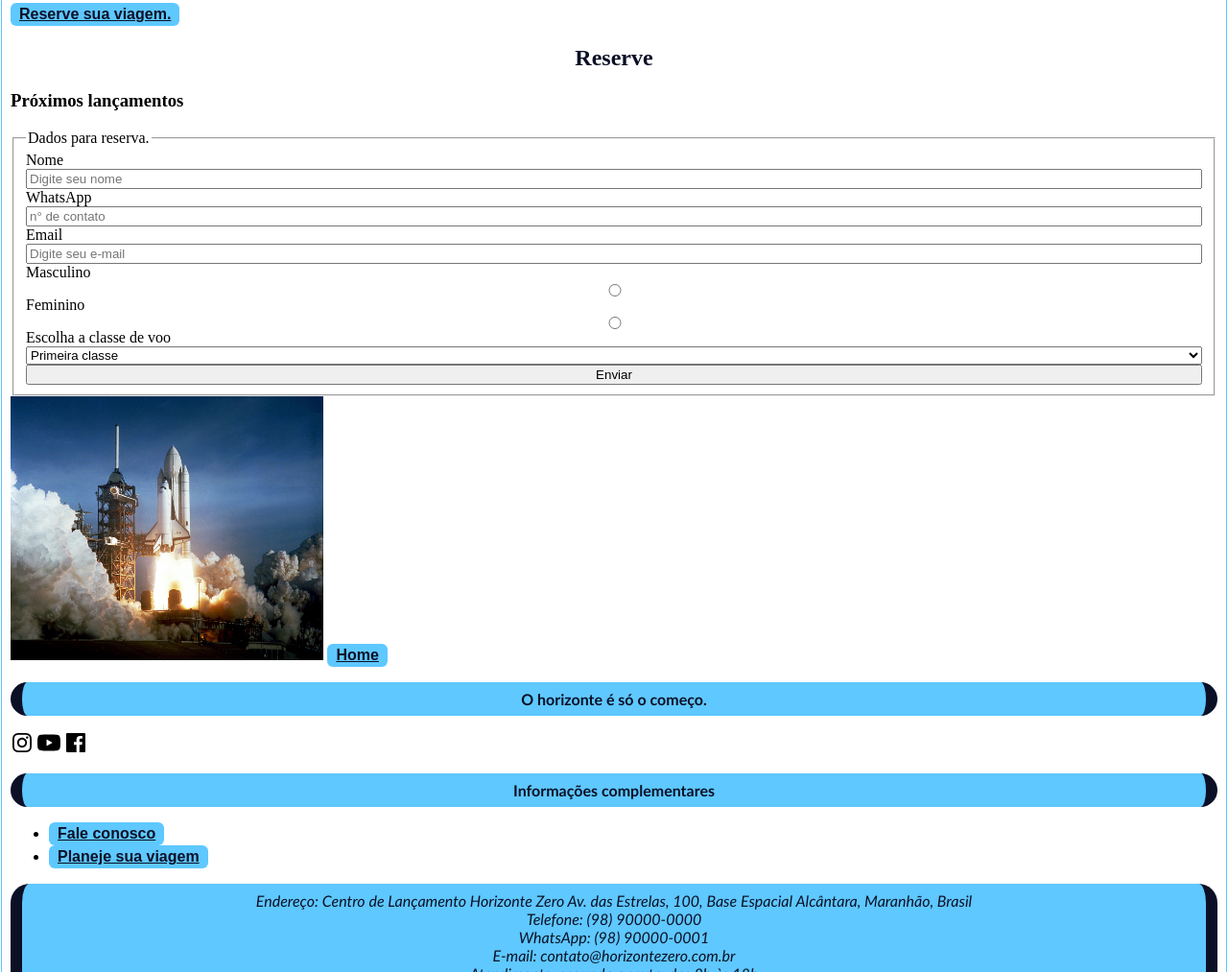
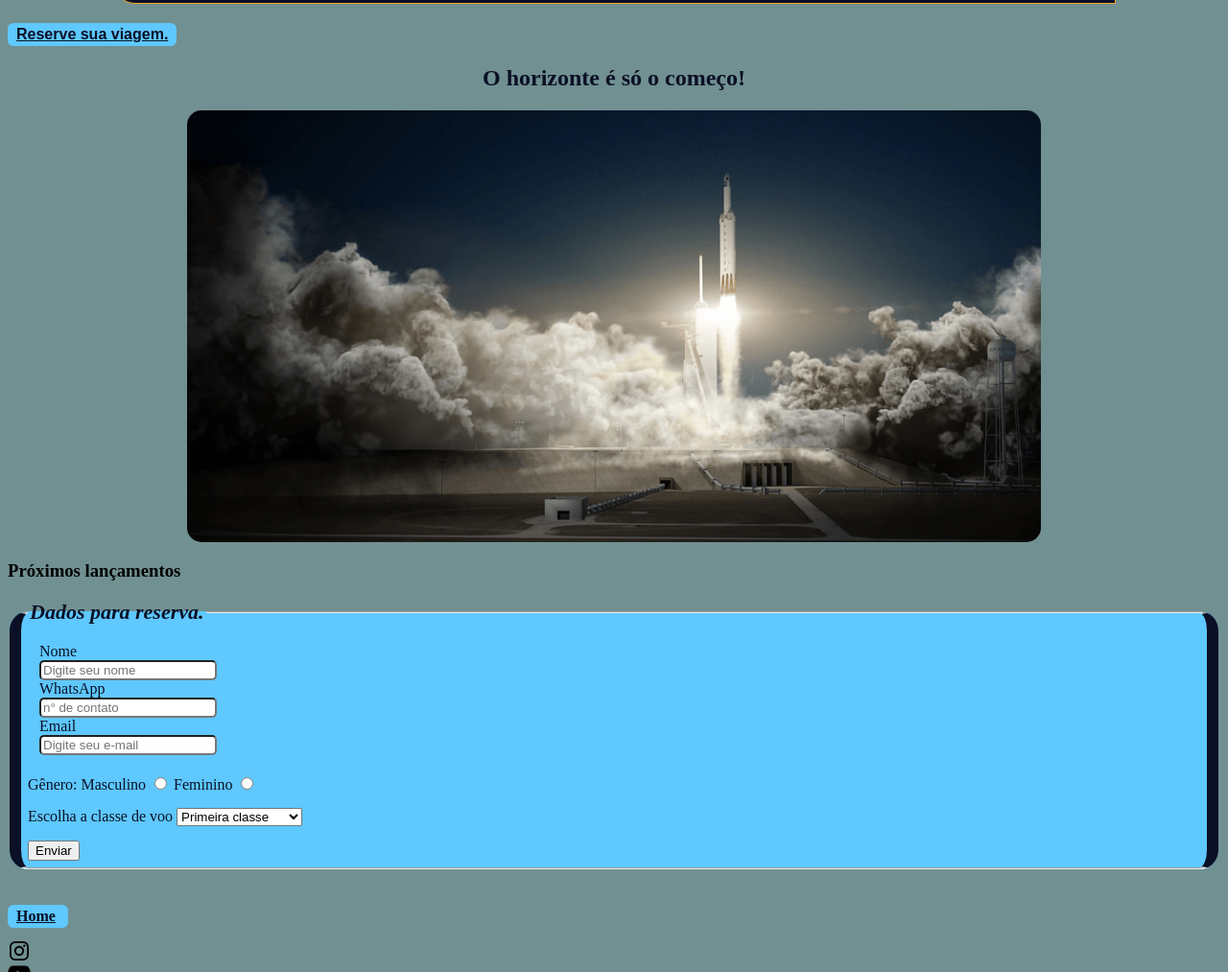
Before and after one commit to MaiaNaiton/Facul.., a plain HTML site: page Projeto final(Ads)/index.html in a window 1280 px wide. Shown: the part 1787-2800 px from the top of the page at 96% size. Drawn offline with Linux system fonts and the light colour scheme.

Commit message:
update nos estilos

```diff
--- a/Projeto final(Ads)/CSS/estilo.css
+++ b/Projeto final(Ads)/CSS/estilo.css
@@ -1,10 +1,10 @@
-html{
-    border: 1px solid #5EC8FF;
-    margin: 1px;
-    padding: 1px;
+body{
+    background-color: rgb(113, 144, 145);
 }
-body{
-    background-color: white;
+#logo{
+    display: block;
+    margin-left: auto;
+    margin-right: auto;
 }
 header{
     background: #0B1026;
@@ -13,6 +13,7 @@ header{
     border-bottom-right-radius: 23px;
     margin: 8px;
 }
+/*Estilização de parágrafos e títulos da página*/
 h1{
     color: #0B1026;
     text-align: center;
@@ -31,6 +32,12 @@ p{
     text-align: center;
     font-family: 'Trebuchet MS', 'Lucida Sans Unicode', 'Lucida Grande', 'Lucida Sans', Arial, sans-serif;
 }
+img{
+    display: flex;
+    border-radius: 15px;
+}
+
+/*Atributos de navegação da página*/
 .navegar{
     text-align: right;
 }
@@ -50,7 +57,6 @@ p{
     gap: 20px;
 }
 .caption-missão{
-    font: optional;
     color: #F5A623;
     font-weight: bold;
     font-style: italic;
@@ -82,14 +88,52 @@ a{
     font-family: sans-serif;
     display: inline-block;
 }
-.formulário{
-    display: flex;
-    flex-direction: column;
-}
-
-/*Imagens da página */
-#logo{
+/*Formulário da página*/
+.img-lancamento{
     display: block;
     margin-left: auto;
     margin-right: auto;
 }
+.preenchimento-texto{
+    display: flex;
+    flex-direction: column;
+    padding: 5px;
+    margin: 7px;
+    align-items: flex-start;
+}
+.escolha-genero{
+    margin: 15px;
+    margin-left: auto;
+}
+.classe-voo{
+    margin: 15px;
+    margin-left: auto;
+}
+fieldset{
+    background: #5EC8FF;
+    color: #0B1026;
+    border-left: 12px solid #0B1026;
+    border-right: 12px solid #0B1026;
+
+    padding: 7px;
+    border-radius: 20px;
+    margin-bottom: 25px;
+}
+input{
+    border-radius: 5px;
+}
+.legenda-formulário{
+    color: #0B1026;
+    font-weight: bold;
+    font-style: italic;
+    text-align: left;
+    font-size: 22px;
+    display: flex;
+}
+.botao2{
+    width: 45px;
+    font-family: inherit;
+    margin-bottom: 12px;
+    margin-top: 12px;
+
+}
--- a/Projeto final(Ads)/index.html
+++ b/Projeto final(Ads)/index.html
@@ -60,7 +60,7 @@
                 no Maranhão. A missão é levar pessoas comuns ao espaço com
                 segurança, conforto e uma experiência inesquecível.</p>
         </div>
-        <a href="#home" class="botao">Home</a>
+        <a href="#home" class="botao2">Home</a>
         </section>
 
         <section id="missao"><!----------------------Missão-->
@@ -102,64 +102,63 @@
             </tr>
             </tbody>
         </table>
+        </section>
+
+        <section class="seção-formulário">
         <a href="#reserva">Reserve sua viagem.</a>
-        </section>
-        <section>
                 <!------------Reserva de viagens-->
-        <h2 id="reserva">Reserve</h2>
-        <h3>Próximos lançamentos</h3>
+        <h2>O horizonte é só o começo!</h2>
+        <img class="img-lancamento" src="img/falcon-9-e-dragon.png" alt="lançamento"
+        height="450"
+        title="lançamento">
+        <h3 id="reserva">Próximos lançamentos</h3>
+        <div class="união-imagem-formulário">
 
-        <form action="#">
-            <fieldset class="formulário">
-            <legend>Dados para reserva.</legend>
+        <form>
+            <fieldset>
+                <legend class="legenda-formulário">Dados para reserva.</legend>
+                <div class="preenchimento-texto">
                     <label for="nome">Nome</label>
                     <input type="text" name="nome" id="nome" placeholder="Digite seu nome">
-
                     <label for="whatsapp">WhatsApp</label>
                     <input type="tel" name="whatsapp" id="whatsapp" placeholder="n° de contato">
-
                     <label for="Email">Email</label>
                     <input type="email" name="Email" id="Email" placeholder="Digite seu e-mail">
-
+                </div>
+                <div class="escolha-genero">
+                    <span>Gênero:</span>
                     <label for="masculino">Masculino</label>
                     <input type="radio" name="genero" value="masculino" id="masculino">
-
                     <label for="feminino">Feminino</label>
                     <input type="radio" name="genero" value="feminino" id="feminino">
-
+                </div>
+                <div class="classe-voo">
                     <label for="classes">Escolha a classe de voo</label>
                     <select name="classes"  id="classes">
                         <option value="primeira">Primeira classe</option>
                         <option value="executiva">Classe executiva</option>
                         <option value="economica">Classe econômica</option>
                     </select>
+                </div>
                 <button type="submit" id="enviar">Enviar</button>
             </fieldset>
         </form>
 
+        </div>
 
-        <img src="img/lancamento.jpg" alt="lançamento"
-        height="275"
-        title="lançamento">
+        <a href="#home" class="botao2">Home</a>
+        </section>
 
-        <a href="#home" class="botao">Home</a>
-
-
-        </section>
     </main>
         <!--Rodapé-->
     <footer>
-        <p>
-            <strong>O horizonte é só o começo.</strong>
-        </p>
 
     <img src="img/instagram.svg" alt="instagram">
     <img src="img/youtube.svg" alt="youtube">
     <img src="img/facebook.svg" alt="facebook">
 
-    <p>
-        <strong>Informações complementares</strong>
-    </p><!--Primeira listas-->
+    <h3>Informações complementares</h3>
+    <!--Primeira listas-->
     <ul>
         <li><a href="#contato">Fale conosco</a></li>
         <li><a href="#reserva">Planeje sua viagem</a></li>
@@ -167,12 +166,12 @@
     <address> <!--Endereço e contatos-->
         <p id="contato">
         Endereço:
-        Centro de Lançamento Horizonte Zero
-        Av. das Estrelas, 100, Base Espacial
+        Centro de Lançamento Horizonte Zero <br>
+        Av. das Estrelas, 100, Base Espacial <br>
         Alcântara, Maranhão, Brasil <br>
 
-        Telefone: (98) 90000-0000 <br>
-        WhatsApp: (98) 90000-0001 <br>
+        Telefone: (62) 94000-7040 <br>
+        WhatsApp: (62) 93000-8001 <br>
         E-mail: contato@horizontezero.com.br <br>
         Atendimento: segunda a sexta, das 8h às 18h
         </p>
```
Also changed, not shown: Projeto final(Ads)/img/falcon-9-e-dragon.png (added). Lines whose indentation alone changed are shown as unchanged.
